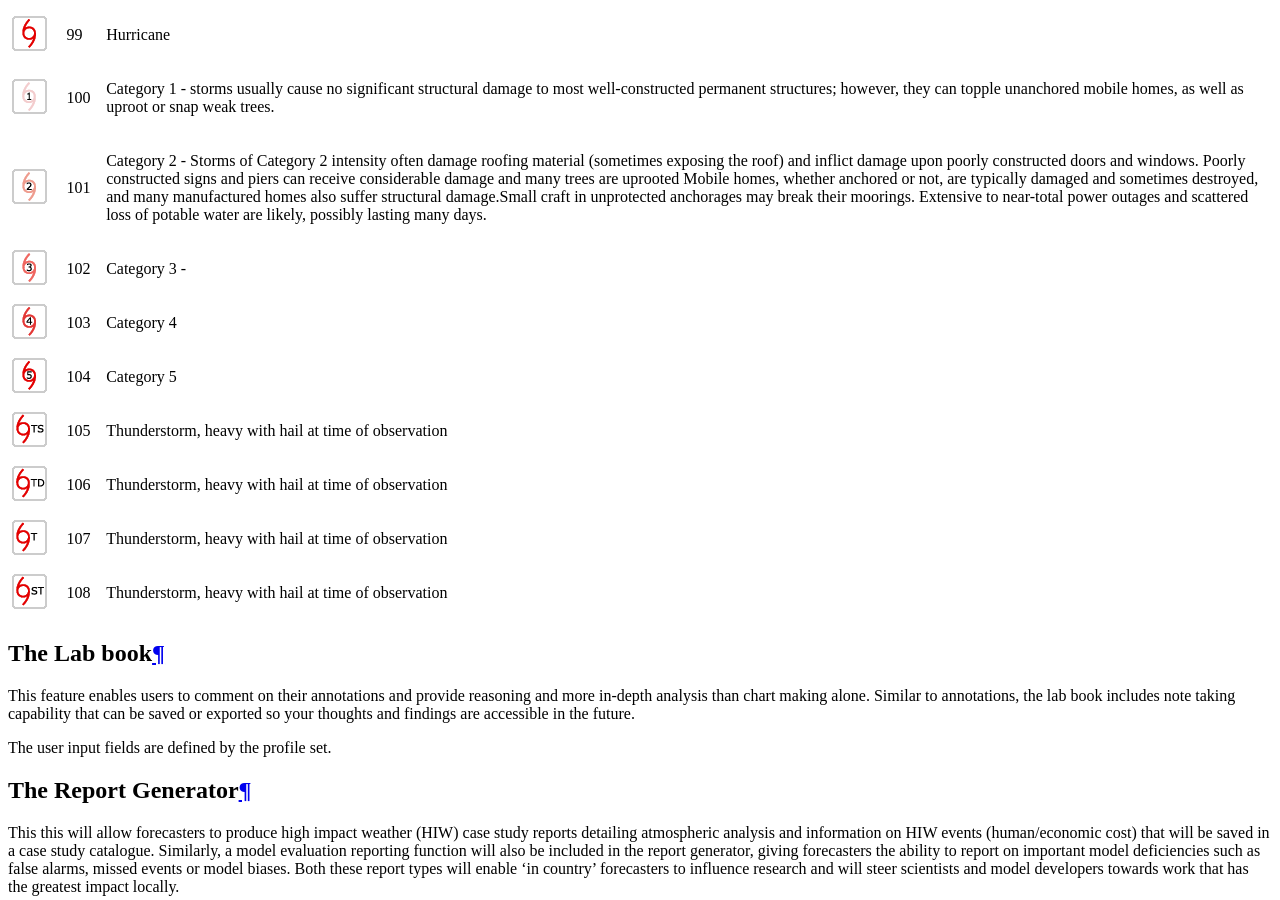
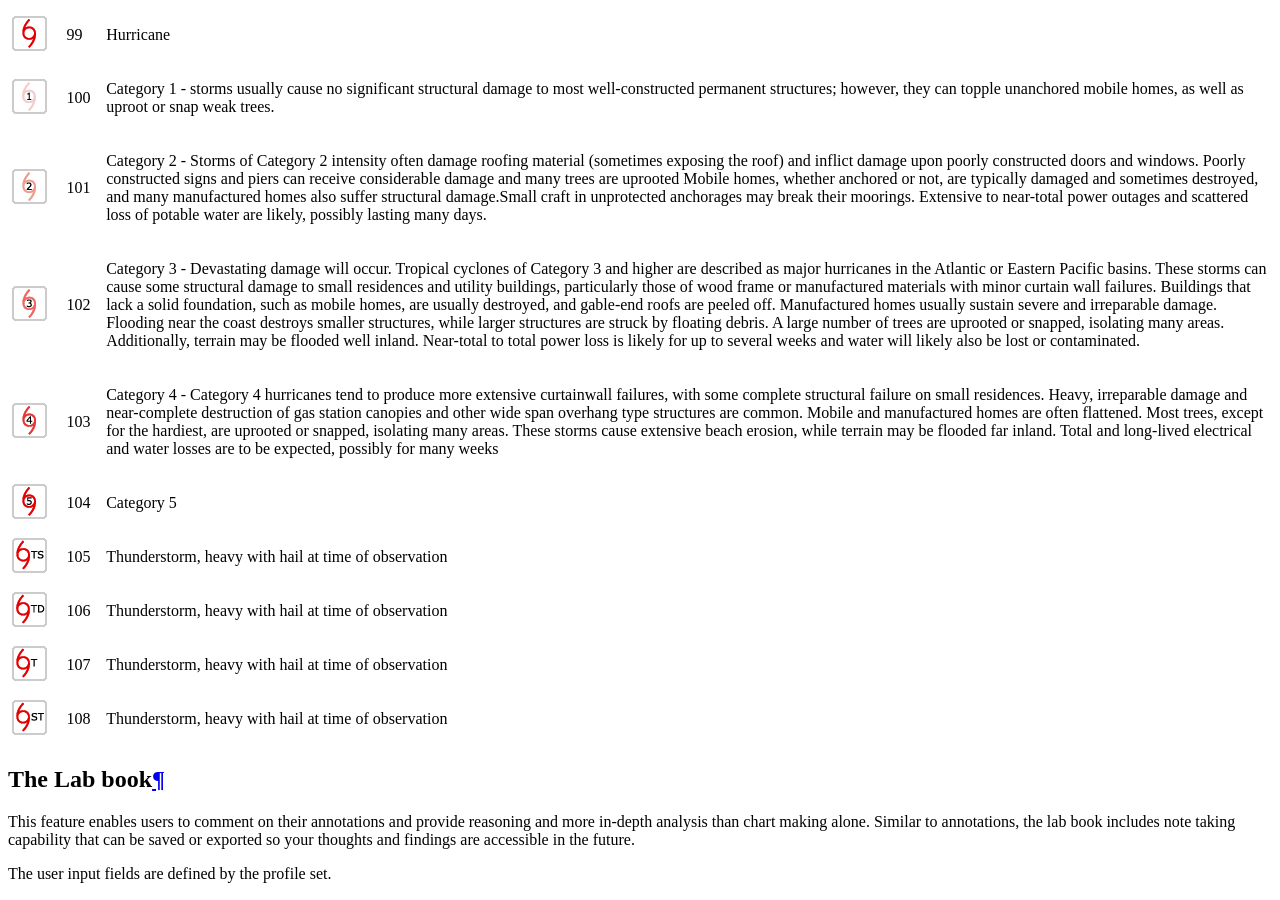
Before and after one commit to lecjlg/barc-docs, a Sphinx documentation site: the page built from docs/source/userguide.rst, in a window 1280 px wide and 900 px high, scrolled down 8494 px. Built offline with Sphinx 7.4.7, drawn with Linux system fonts in a browser that asks for light colours.

Commit message:
added category 4 descrption

```diff
--- a/docs/source/userguide.rst
+++ b/docs/source/userguide.rst
@@ -735,15 +735,16 @@ BARC has a host of specfic meteorological symbols availble. These symbols are di
 |                                             |    |                                                                                                                                                                                                                                                                              |
 |                                             | 101|                                                                                                                                                                                                                                                                              |
 +---------------------------------------------+----+------------------------------------------------------------------------------------------------------------------------------------------------------------------------------------------------------------------------------------------------------------------------------+
-| ..   image:: /images/pw_symbols/pw-103.png  |    |  Category 3 -                                                                                                                                                                                                                                                                |
-|         :width: 36px                        |    |                                                                                                                                                                                                                                                                              |
-|         :height: 36px                       |    |                                                                                                                                                                                                                                                                              |
-|         :alt: icon                          | 102|                                                                                                                                                                                                                                                                              |
+| ..   image:: /images/pw_symbols/pw-103.png  |    |  Category 3 - Devastating damage will occur. Tropical cyclones of Category 3 and higher are described as major hurricanes in the Atlantic or Eastern Pacific basins. These storms can cause some structural damage to small residences and utility buildings, particularly   |
+|         :width: 36px                        |    |  those of wood frame or manufactured materials with minor curtain wall failures. Buildings that lack a solid foundation, such as mobile homes, are usually destroyed, and gable-end roofs are peeled off. Manufactured homes usually sustain severe and irreparable damage.  |
+|         :height: 36px                       |    |  Flooding near the coast destroys smaller structures, while larger structures are struck by floating debris. A large number of trees are uprooted or snapped, isolating many areas. Additionally, terrain may be flooded well inland. Near-total to total power loss is      |
+|         :alt: icon                          |    |  likely for up to several weeks and water will likely also be lost or contaminated.                                                                                                                                                                                          |
+|                                             | 102|                                                                                                                                                                                                                                                                              |
 +---------------------------------------------+----+------------------------------------------------------------------------------------------------------------------------------------------------------------------------------------------------------------------------------------------------------------------------------+
-| ..   image:: /images/pw_symbols/pw-104.png  |    |  Category 4                                                                                                                                                                                                                                                                  |
-|         :width: 36px                        |    |                                                                                                                                                                                                                                                                              |
-|         :height: 36px                       |    |                                                                                                                                                                                                                                                                              |
-|         :alt: icon                          | 103|                                                                                                                                                                                                                                                                              |
+| ..   image:: /images/pw_symbols/pw-104.png  |    |  Category 4 - Category 4 hurricanes tend to produce more extensive curtainwall failures, with some complete structural failure on small residences. Heavy, irreparable damage and near-complete destruction of gas station canopies and other wide span overhang type        |
+|         :width: 36px                        |    |  structures are common. Mobile and manufactured homes are often flattened. Most trees, except for the hardiest, are uprooted or snapped, isolating many areas. These storms cause extensive beach erosion, while terrain may be flooded far inland.                          |
+|         :height: 36px                       |    |  Total and long-lived electrical and water losses are to be expected, possibly for many weeks                                                                                                                                                                                |
+|                                             | 103|                                                                                                                                                                                                                                                                              |
 +---------------------------------------------+----+------------------------------------------------------------------------------------------------------------------------------------------------------------------------------------------------------------------------------------------------------------------------------+
 | ..   image:: /images/pw_symbols/pw-105.png  |    |  Category 5                                                                                                                                                                                                                                                                  |
 |         :width: 36px                        |    |                                                                                                                                                                                                                                                                              |
```
